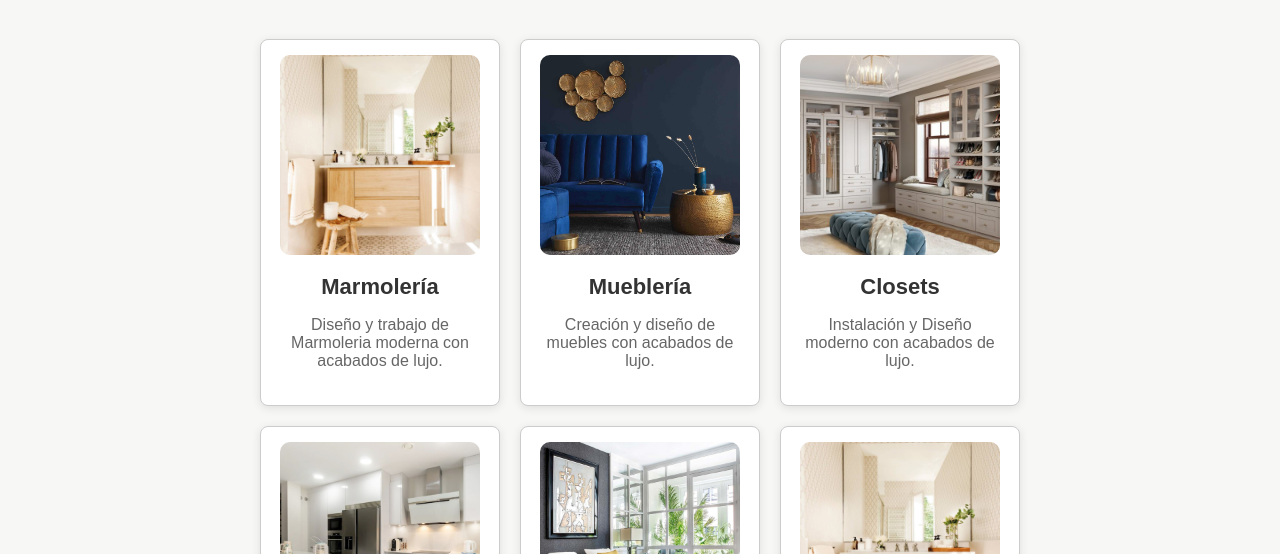
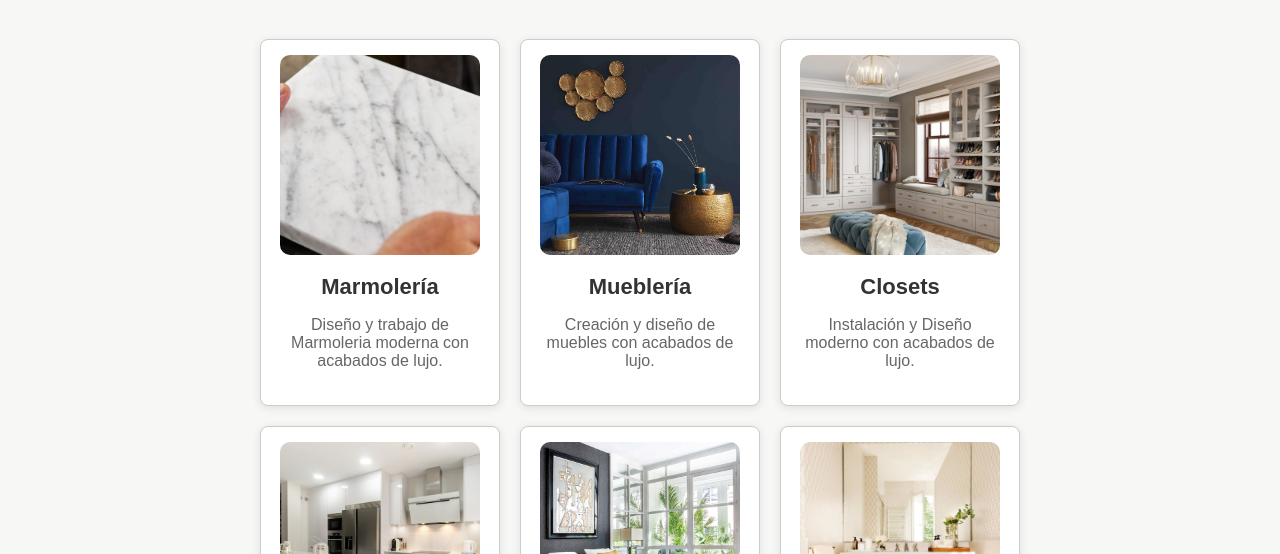
Before and after one commit to medardoc/WorkHomeChile, a plain HTML site: page servicios.html in a window 1280 px wide. Shown: the part 246-800 px from the top of the page. Drawn offline with Linux system fonts and the light colour scheme.

Commit message:
retoques

```diff
--- a/servicios.html
+++ b/servicios.html
@@ -30,7 +30,7 @@
         <h1>Nuestros Servicios</h1>
         <section class="container-section">
             <div class="card" data-contact="true">
-                <img src="img/mueblebaño.png" alt="Marmoleria">
+                <img src="img/marmoleria.png" alt="Marmoleria">
                 <h3>Marmolería</h3>
                 <p>Diseño y trabajo de Marmoleria moderna con acabados de lujo.</p>
             </div>
```
